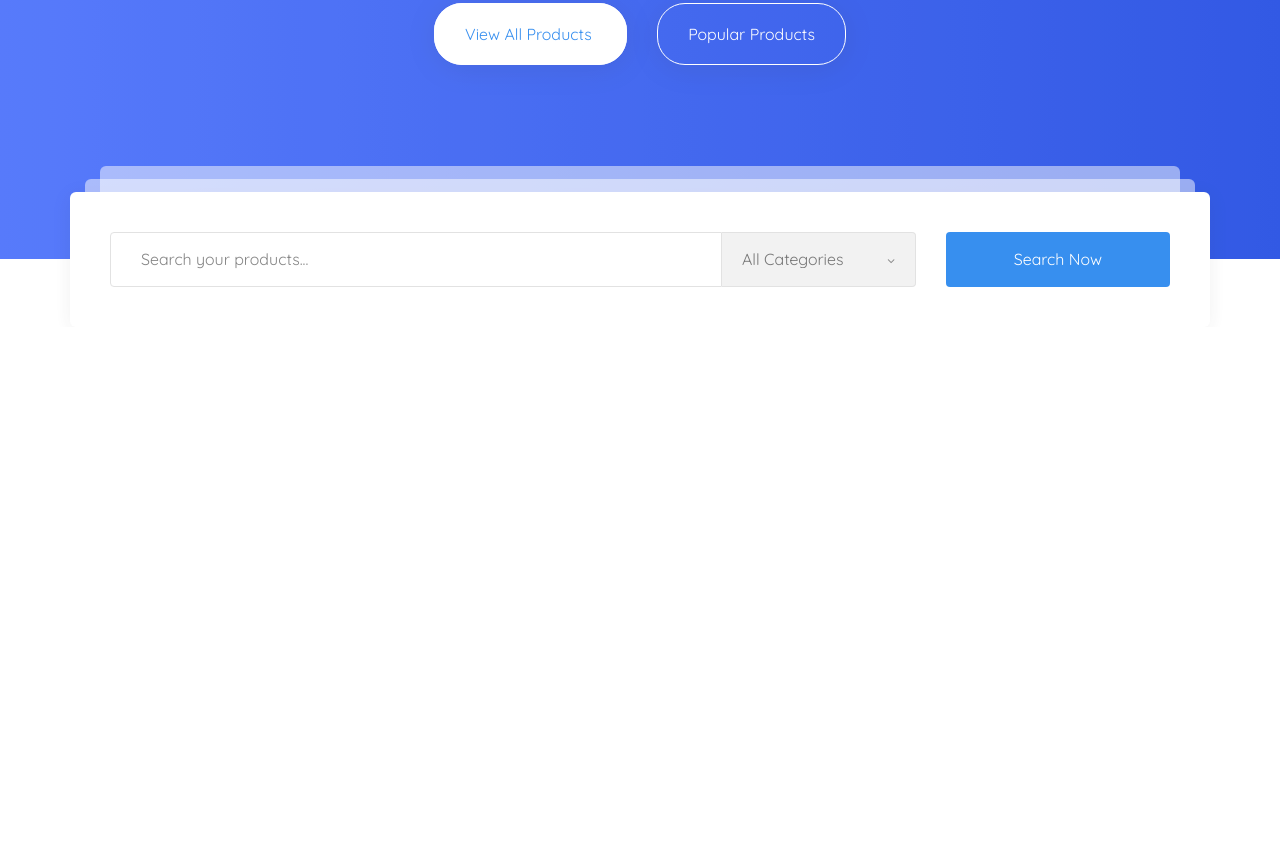
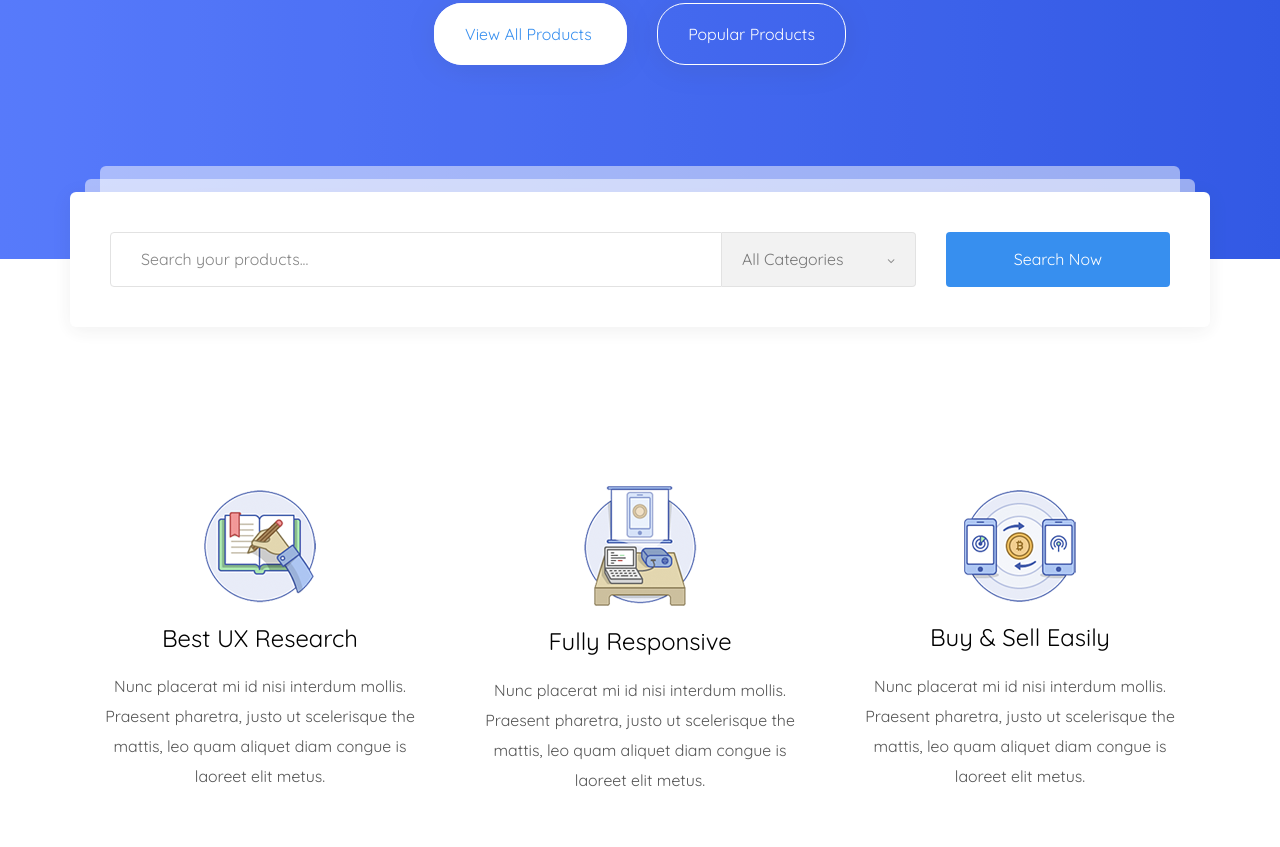
Before and after one commit to Valerii-Zikrach/Marketplace, a website: page app/index.html in a window 1280 px wide. Shown: the part 647-1494 px from the top of the page. Before the commit the page ends 974 px from the top, so only its background shows below. Drawn offline with nearby package versions, Linux system fonts and the light colour scheme; files that its build step writes are made by us from their sources; files whose address does not match are found by name.

Commit message:
added advantages section

```diff
--- a/app/index.html
+++ b/app/index.html
@@ -111,7 +111,7 @@
 		<form class="search-products">
 			<input class="search-products__input" type="text" placeholder="Search your products..." required>
 			<div class="search-products__select">
-				<select  name="Categories">
+				<select name="Categories">
 					<option value="All Categories" selected>All Categories</option>
 					<option value="Categorie 1">Categorie 1</option>
 					<option value="Categorie 2">Categorie 2</option>
@@ -121,6 +121,44 @@
 		</form>
 	</section>
 	<!--Tagline End -->
+	<!--Advantages Start -->
+	<section class="adavantages">
+		<div class="container">
+			<div class="advantages__inner">
+				<a class="advantages__item" href="#">
+					<img class="advantages__item-image" src="images/content/advantage1.png" alt="advantage image">
+					<div class="advantages__item-title">
+						Best UX Research
+					</div>
+					<p class="advantages__item-text">
+						Nunc placerat mi id nisi interdum mollis. Praesent pharetra, justo ut
+						scelerisque the mattis, leo quam aliquet diam congue is laoreet elit metus.
+					</p>
+				</a>
+				<a class="advantages__item" href="#">
+					<img class="advantages__item-image" src="images/content/advantage2.png" alt="advantage image">
+					<div class="advantages__item-title">
+						Fully Responsive
+					</div>
+					<p class="advantages__item-text">
+						Nunc placerat mi id nisi interdum mollis. Praesent pharetra, justo ut
+						scelerisque the mattis, leo quam aliquet diam congue is laoreet elit metus.
+					</p>
+				</a>
+				<a class="advantages__item" href="#">
+					<img class="advantages__item-image" src="images/content/advantage3.png" alt="advantage image">
+					<div class="advantages__item-title">
+						Buy & Sell Easily
+					</div>
+					<p class="advantages__item-text">
+						Nunc placerat mi id nisi interdum mollis. Praesent pharetra, justo ut
+						scelerisque the mattis, leo quam aliquet diam congue is laoreet elit metus.
+					</p>
+				</a>
+			</div>
+		</div>
+	</section>
+	<!--Advantages End -->
 
 
 	<script src="https://ajax.googleapis.com/ajax/libs/jquery/3.5.1/jquery.min.js"></script>
--- a/app/scss/style.scss
+++ b/app/scss/style.scss
@@ -433,3 +433,45 @@
 
 
 /* Tagline End */
+/* Advantages Start */
+.advantages {
+
+	&__inner {
+		margin: 186px 0 121px;
+		@extend %flex-space-between;
+	}
+
+	&__item {
+		text-align: center;
+		padding: 0 35px;
+
+		&:hover,
+		&:focus {
+			box-shadow: 0 2px 50px rgba(0, 0, 0, 0.08);
+			border-radius: 4px;
+		}
+
+	}
+
+	&__item-image {
+		max-width: 113px;
+		max-height: 120px;
+		object-fit: cover;
+		margin: 41px 0 29px;
+	}
+
+	&__item-title {
+		color: #010101;
+		font-size: 24px;
+		line-height: 7.2px;
+		margin-bottom: 29px;
+	}
+
+	&__item-text {
+		color: $text-accent;
+		line-height: 30px;
+		margin-bottom: 49px;
+	}
+}
+
+/* Advantages End */
```
Also changed, not shown: app/images/content/advantage1.png (added), app/images/content/advantage2.png (added), app/images/content/advantage3.png (added).
